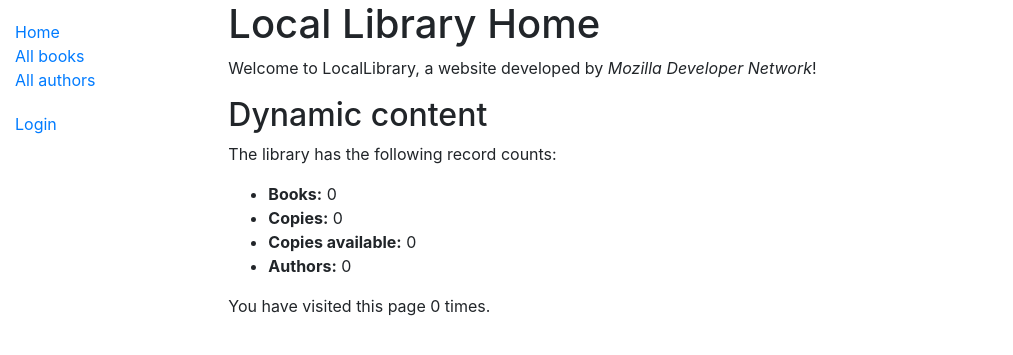
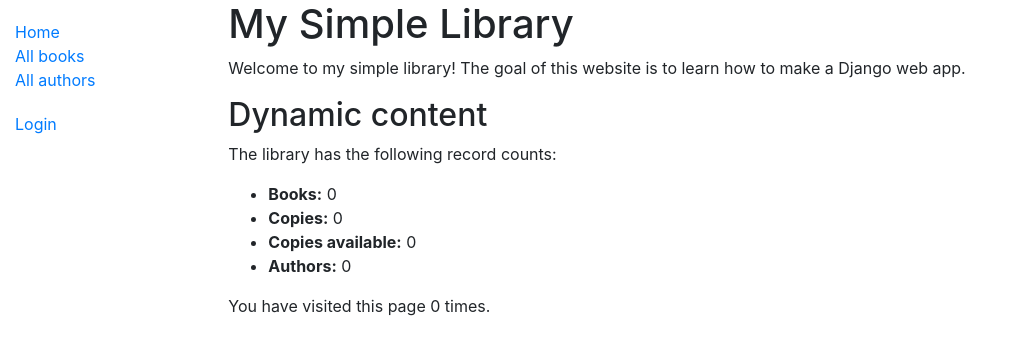
Before and after one commit to bergvel1/my_simple_library, a Django app: page /catalog/ in a window 1280 px wide. Shown: the top 355 px of the page, without its empty margins (0-1013 px from the left). Run offline with Django 3.2, Linux system fonts and the light colour scheme; data that the repository does not hold is empty; parts of the project's set-up code (start-up, migrations or seed data) failed here and were passed over; some libraries are stand-ins or nearby versions.

Commit message:
edited wording on index page

```diff
--- a/templates/index.html
+++ b/templates/index.html
@@ -3,8 +3,8 @@
 {% block title %}<title>Library Home</title>{% endblock %}
 
 {% block content %}
-  <h1>Local Library Home</h1>
-  <p>Welcome to LocalLibrary, a website developed by <em>Mozilla Developer Network</em>!</p>
+  <h1>My Simple Library</h1>
+  <p>Welcome to my simple library! The goal of this website is to learn how to make a Django web app.</p>
   <h2>Dynamic content</h2>
   <p>The library has the following record counts:</p>
   <ul>
```
